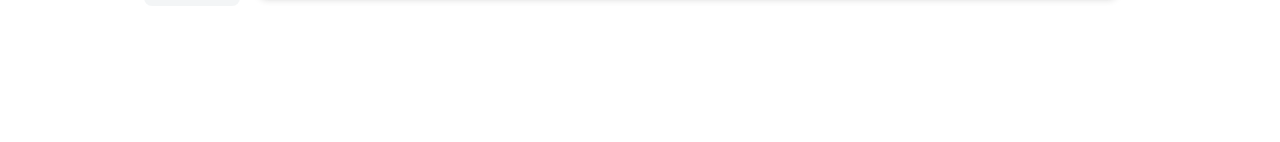
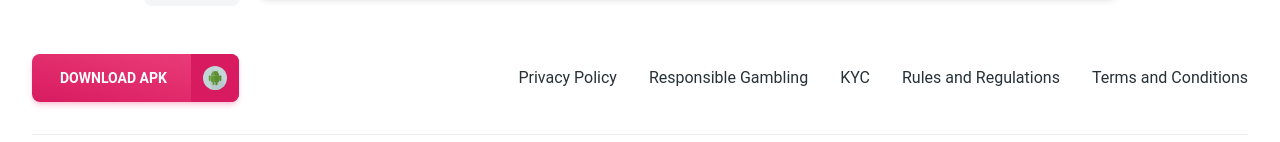
Before and after one commit to affsanu/sports, a Next.js app: page / in a window 1280 px wide. Shown: the part 810-952 px from the top of the page. Before the commit the page ends 832 px from the top, so only its background shows below. Built offline with nearby package versions, Linux system fonts and the light colour scheme.

Commit message:
Footer Added

```diff
--- /dev/null
+++ b/app/components/Footer.jsx
@@ -0,0 +1,78 @@
+"use client";
+import { Button, Typography } from "@material-tailwind/react";
+
+export default function Footer() {
+  return (
+    <footer className="w-full bg-white p-8">
+      <div className="flex flex-row flex-wrap items-center justify-center gap-y-6 gap-x-12 bg-white text-center md:justify-between">
+        <Button
+          size="lg"
+          variant="gradient"
+          color="pink"
+          className="group relative flex items-center gap-3 overflow-hidden pr-[72px]"
+        >
+          Download APK
+          <span className="absolute right-0 grid h-full w-12 place-items-center bg-pink-600 transition-colors group-hover:bg-pink-700">
+            <img src="/assets/images/android.svg" alt="metamask" className="h-6 w-6" />
+          </span>
+        </Button>
+        <ul className="flex flex-wrap items-center gap-y-2 gap-x-8">
+          <li>
+            <Typography
+              as="a"
+              href="#"
+              color="blue-gray"
+              className="font-normal transition-colors hover:text-blue-500 focus:text-blue-500"
+            >
+              Privacy Policy
+            </Typography>
+          </li>
+          <li>
+            <Typography
+              as="a"
+              href="#"
+              color="blue-gray"
+              className="font-normal transition-colors hover:text-blue-500 focus:text-blue-500"
+            >
+              Responsible Gambling
+            </Typography>
+          </li>
+          <li>
+            <Typography
+              as="a"
+              href="#"
+              color="blue-gray"
+              className="font-normal transition-colors hover:text-blue-500 focus:text-blue-500"
+            >
+              KYC
+            </Typography>
+          </li>
+          <li>
+            <Typography
+              as="a"
+              href="#"
+              color="blue-gray"
+              className="font-normal transition-colors hover:text-blue-500 focus:text-blue-500"
+            >
+              Rules and Regulations
+            </Typography>
+          </li>
+          <li>
+            <Typography
+              as="a"
+              href="#"
+              color="blue-gray"
+              className="font-normal transition-colors hover:text-blue-500 focus:text-blue-500"
+            >
+              Terms and Conditions
+            </Typography>
+          </li>
+        </ul>
+      </div>
+      <hr className="my-8 border-blue-gray-50" />
+      <Typography color="blue-gray" className="text-center font-normal">
+        &copy; 2023 GLOWIN. All Right Reserve.
+      </Typography>
+    </footer>
+  );
+}
--- a/app/components/NavComponent/LotteryList.jsx
+++ b/app/components/NavComponent/LotteryList.jsx
@@ -41,7 +41,7 @@
   return (
     <div className="">
       <h1 className="text-pink-500 font-bold uppercase">Live Casino</h1>
-      <Tabs value="catalog" orientation="vertical">
+      <Tabs value="thai" orientation="vertical">
         <TabsHeader className="w-24">
           {data.map(({ label, value, icon }) => (
             <Tab key={value} value={value} className="place-items-center">
--- a/app/components/NavComponent/SlotsList.jsx
+++ b/app/components/NavComponent/SlotsList.jsx
@@ -32,7 +32,7 @@
   return (
     <div className="">
       <h1 className="text-pink-500 font-bold uppercase">Live Casino</h1>
-      <Tabs value="catalog" orientation="vertical">
+      <Tabs value="latest" orientation="vertical">
         <TabsHeader className="w-24">
           {data.map(({ label, value, icon }) => (
             <Tab key={value} value={value} className="place-items-center">
--- a/app/components/NavComponent/VirtualList.jsx
+++ b/app/components/NavComponent/VirtualList.jsx
@@ -41,7 +41,7 @@
   return (
     <div className="">
       <h1 className="text-pink-500 font-bold uppercase">Live Casino</h1>
-      <Tabs value="catalog" orientation="vertical">
+      <Tabs value="sports" orientation="vertical">
         <TabsHeader className="w-24">
           {data.map(({ label, value, icon }) => (
             <Tab key={value} value={value} className="place-items-center">
--- a/app/layout.jsx
+++ b/app/layout.jsx
@@ -1,11 +1,14 @@
 import "./globals.css";
 import { ThemeProvider } from "./components/Materials/Material";
 import Header from "./components/Header";
+import Footer from "./components/Footer";
 
 export const metadata = {
   title: "GLOWIN",
-  description: "glowin betting website. this is betfair api interrogation exchange software.",
-  keywords: "betfair, exchange, bet, betting, gambling, casino, glo, glowin, number one betting site"
+  description:
+    "glowin betting website. this is betfair api interrogation exchange software.",
+  keywords:
+    "betfair, exchange, bet, betting, gambling, casino, glo, glowin, number one betting site",
 };
 
 export default function RootLayout({ children }) {
@@ -15,8 +18,8 @@
         <ThemeProvider>
           <Header />
           {children}
-
-          </ThemeProvider>
+          <Footer />
+        </ThemeProvider>
       </body>
     </html>
   );
```
Also changed, not shown: public/assets/images/android.svg (added).
